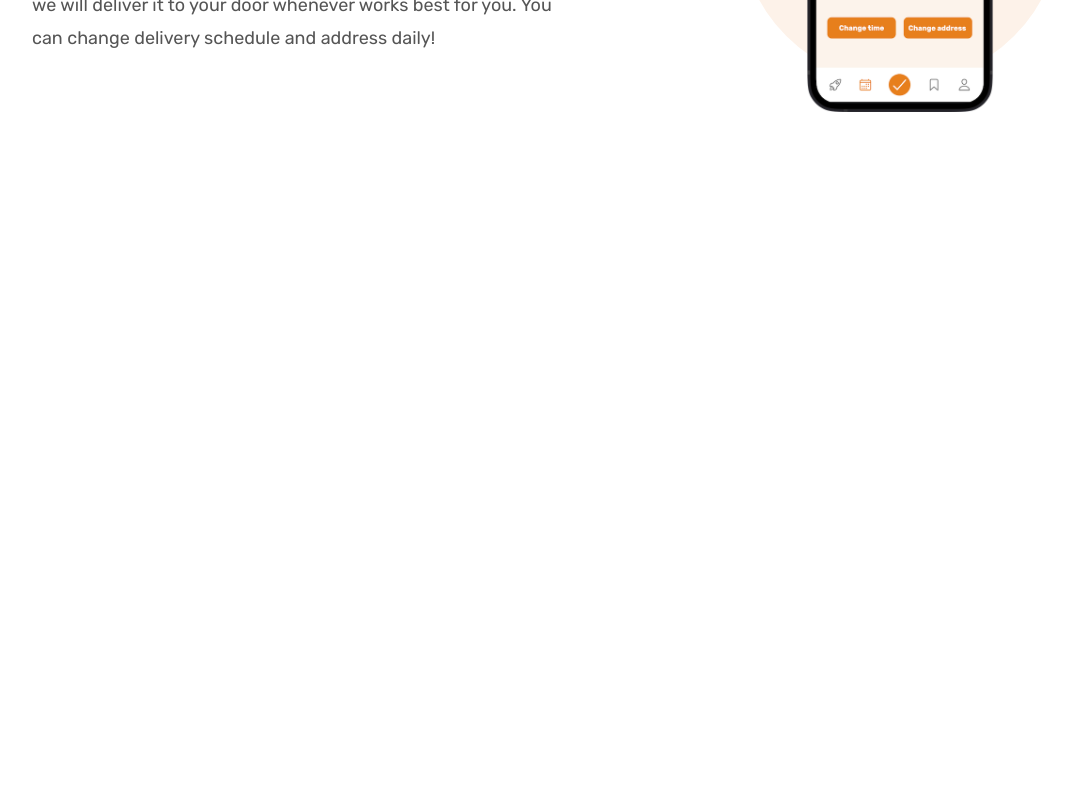
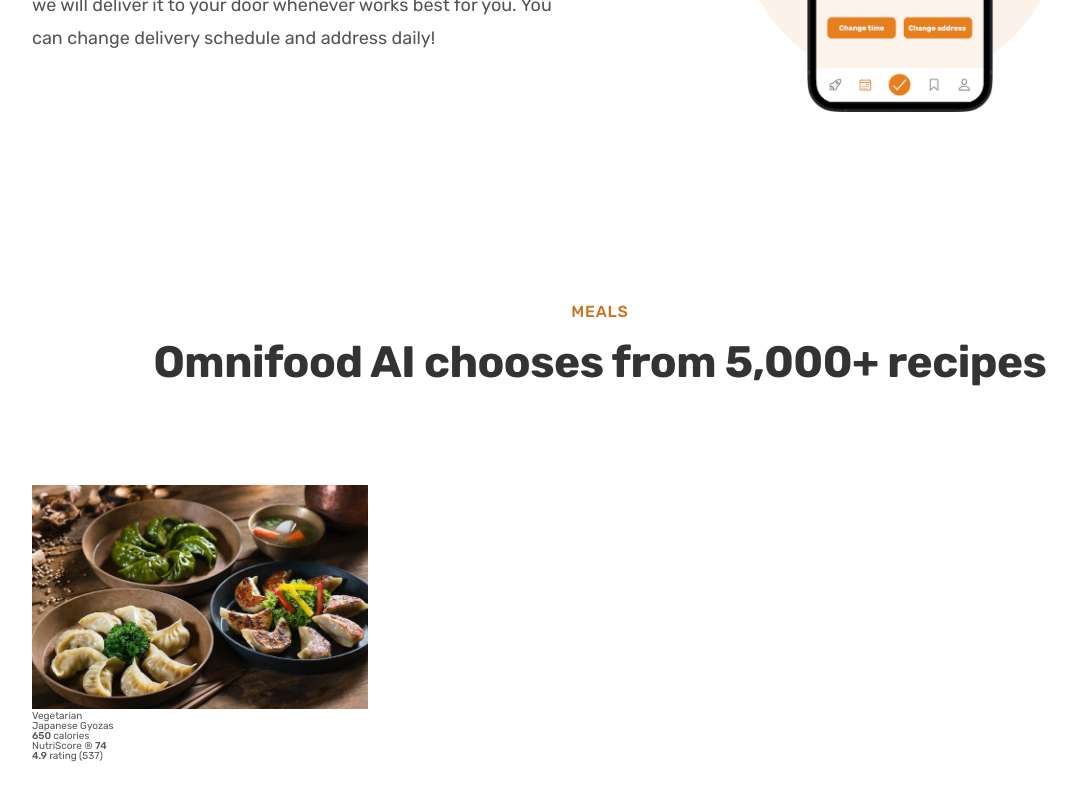
Before and after one commit to clovis-rosa/nextjs-omnifood-website, a Next.js app: page / in a window 1280 px wide. Shown: the part 2400-3200 px from the top of the page, without its empty margins (40-1117 px from the left). Built offline with nearby package versions, Linux system fonts and the light colour scheme.

Commit message:
Working on Meals section. Finished card structure.

```diff
--- a/src/components/HowItWorks.jsx
+++ b/src/components/HowItWorks.jsx
@@ -5,7 +5,7 @@
 export default function HowItWorks() {
   return (
     <>
-      <HowItWorksSectionStyles>
+      <HowItWorksSectionStyles id="how">
         <HowItWorksContainer>
           <HowItWorksSpan>How it works</HowItWorksSpan>
           <HowItWorksH2>
--- /dev/null
+++ b/src/components/Meals.jsx
@@ -0,0 +1,105 @@
+import React from 'react'
+import styled from 'styled-components'
+
+export default function Meals() {
+  return (
+    <>
+      <MealsSectionStyles id="meals">
+        <Container>
+          <Span>Meals</Span>
+          <H2>Omnifood AI chooses from 5,000+ recipes</H2>
+        </Container>
+        <ContainerGrid>
+          <div className="meal">
+            <img
+              className="meal-img"
+              src="images/meals/meal-1.jpg"
+              alt="Japanese Gyozas"
+            />
+            <div className="meal_content">
+              <div className="meal_tags">
+                <span className="tag_vegetarian">Vegetarian</span>
+              </div>
+              <p className="meal_title">Japanese Gyozas</p>
+              <ul clasNames="meal_attributes">
+                <li className="meal_attribute">
+                  <span>
+                    <strong>650 </strong>calories
+                  </span>
+                </li>
+                <li className="meal_attribute">
+                  <span>
+                    NutriScore ® <strong>74</strong>
+                  </span>
+                </li>
+                <li className="meal_attribute">
+                  <span>
+                    <strong>4.9 </strong>
+                    rating (537)
+                  </span>
+                </li>
+              </ul>
+            </div>
+          </div>
+        </ContainerGrid>
+      </MealsSectionStyles>
+    </>
+  )
+}
+
+const MealsSectionStyles = styled.section`
+  padding: 9.6rem 0;
+`
+
+const Container = styled.div`
+  max-width: 120rem;
+  padding: 0 3.2rem;
+  margin: 0 auto;
+  text-align: center;
+`
+
+const Span = styled.span`
+  display: block;
+  font-size: 1.6rem;
+  font-weight: 500;
+  color: #cf711f;
+  text-transform: uppercase;
+  margin-bottom: 1.6rem;
+  letter-spacing: 0.75px;
+`
+
+const H2 = styled.h2`
+  font-size: 4.4rem;
+  font-weight: 700;
+  color: #333;
+  letter-spacing: -0.5px;
+  line-height: 1.2;
+  margin-bottom: 9.6rem;
+
+  @media (max-width: 75em) {
+    font-size: 3.6rem;
+  }
+`
+
+const ContainerGrid = styled.div`
+  display: grid;
+  column-gap: 6.4rem;
+  row-gap: 9.6rem;
+  margin-bottom: 9.6rem;
+  grid-template-columns: repeat(3, 1fr);
+
+  max-width: 120rem;
+  padding: 0 3.2rem;
+  margin: 0 auto;
+
+  margin-bottom: 4.8rem !important;
+
+  &:not(:last-child) {
+    margin-bottom: 9.6rem;
+  }
+
+  @media (max-width: 75em) {
+    column-gap: 4.8rem;
+    row-gap: 6.4rem;
+  }
+`
--- a/src/pages/index.jsx
+++ b/src/pages/index.jsx
@@ -2,6 +2,7 @@
 import Hero from '@/components/Hero'
 import Featured from '@/components/Featured'
 import HowItWorks from '@/components/HowItWorks'
+import Meals from '@/components/Meals'
 
 export default function Home() {
   return (
@@ -9,6 +10,7 @@
       <Hero />
       <Featured />
       <HowItWorks />
+      <Meals />
     </Layout>
   )
 }
```
